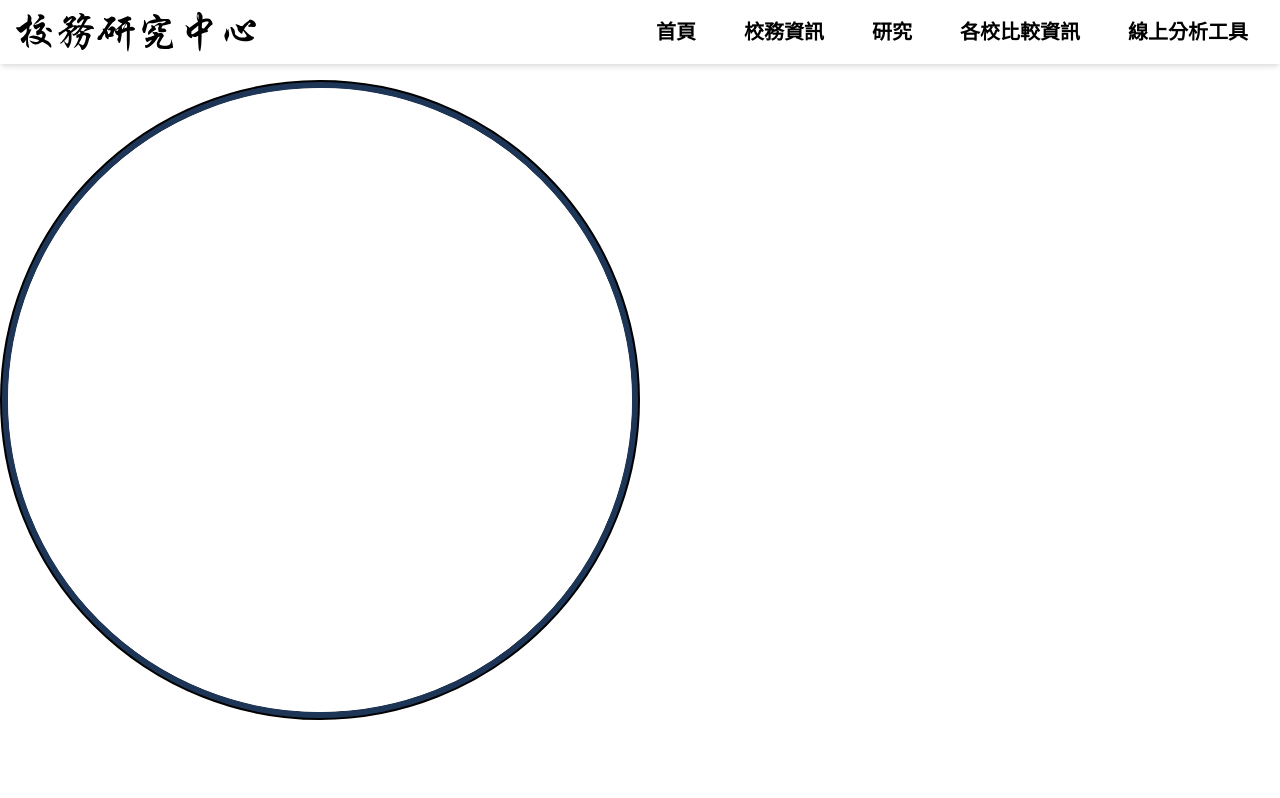
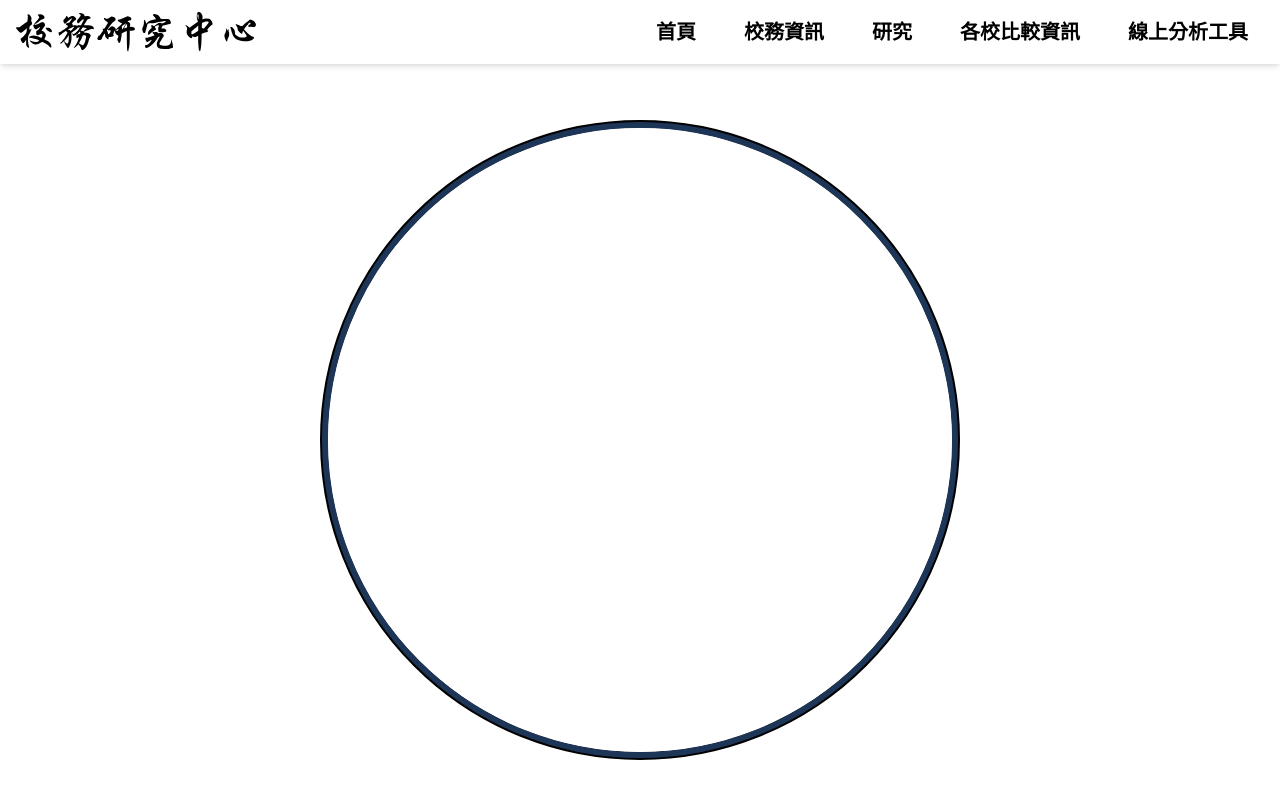
Before and after one commit to NTUT-rosita/rosita-front, a Vue app: page /chart-info in a window 1280 px wide. Built offline with nearby package versions, Linux system fonts and the light colour scheme.

Commit message:
move circle to center

```diff
--- a/src/assets/scss/components/chart-info/chart.scss
+++ b/src/assets/scss/components/chart-info/chart.scss
@@ -3,7 +3,7 @@
   max-height: calc(90vh - 80px);
 
   &__container {
-    max-width: calc(90vh - 80px);
+    max-width: 90vw;
     max-height: calc(90vh - 80px);
     width: calc(90vh - 80px);
     height: calc(90vh - 80px);
--- a/src/components/chart-info/chart/Chart.vue
+++ b/src/components/chart-info/chart/Chart.vue
@@ -1,8 +1,8 @@
 <template>
-  <div class="circle__container relative overflow-y-hidden">
+  <div class="circle__container relative overflow-y-hidden flex justify-center items-center">
     <div class="circle relative h-0">
       <div class="circle__outer">
-        <div class="circle__inner"></div>
+        <div class="circle__inner"/>
       </div>
     </div>
   </div>
@@ -11,6 +11,7 @@
 <script lang="ts">
 import { defineComponent } from "vue";
 import '@/assets/scss/components/chart-info/chart.scss'
+
 export default defineComponent({
   name: "Chart"
 })
--- a/src/pages/ChartInfo.vue
+++ b/src/pages/ChartInfo.vue
@@ -1,7 +1,7 @@
 <template>
   <NavBar class="fixed"/>
   <main id="chart-info" class="page-container min-h-screen h-screen">
-    <div class="pt-14 lg:pt-20 h-full">
+    <div class="pt-14 lg:pt-20 h-full flex justify-center items-center">
       <Chart/>
     </div>
   </main>
```
